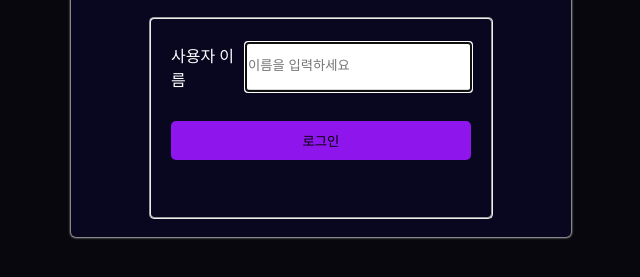
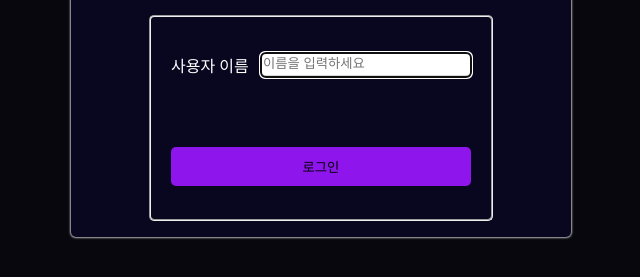
Before and after one commit to sangwoong03/Daily-Planner, a plain HTML site: page login/login.html in a window 1280 px wide. Shown: the part 371-648 px from the top of the page, without its empty margins (319-959 px from the left). Drawn offline with Linux system fonts and the light colour scheme.

Commit message:
[JS Project] Structure for Login page
login structure for Login page with css file.

```diff
--- a/login/loginstyle.css
+++ b/login/loginstyle.css
@@ -26,31 +26,38 @@ body {
 }
 fieldset {
   margin: 0 auto;
-  padding: 24px 20px;
+  padding: 26px 20px;
   width: 300px;
   height: 150px;
   border-radius: 5px;
+  display: flex;
+  flex-direction: column;
 }
 .input-box {
   display: flex;
-  margin-bottom: 20px;
+  margin: 10px 0;
 }
 .input-box label {
   display: block;
-  width: 25%;
+  width: 30%;
 }
 .input-box input {
   border: none;
+  border-radius: 5px;
   border-bottom: 2px solid #d6d6d6;
   flex: 1;
+  height: 20px;
 }
-#warningMsg {
+.warning-msg {
   height: 20px;
+  font-size: 12px;
+  text-align: center;
+  color: red;
 }
 .btn-login {
   width: 100%;
   padding: 10px;
-  margin-top: 10px;
+  margin-top: 40px;
   border: none;
   border-radius: 5px;
   background:#8e15eb;
@@ -61,9 +68,15 @@ fieldset {
 .btn-login:disabled {
   background:  #d6d6d6;
 }
-
+.btn-login > a {
+  text-decoration: none;
+  color: #fff;
+  width: 100%;
+  padding: 10px;
+}
 .weather-box{
   display: flex;
+  justify-content: center;
 }
 .weather-box p:not(last-child) {
   margin-right: 10px;
```
